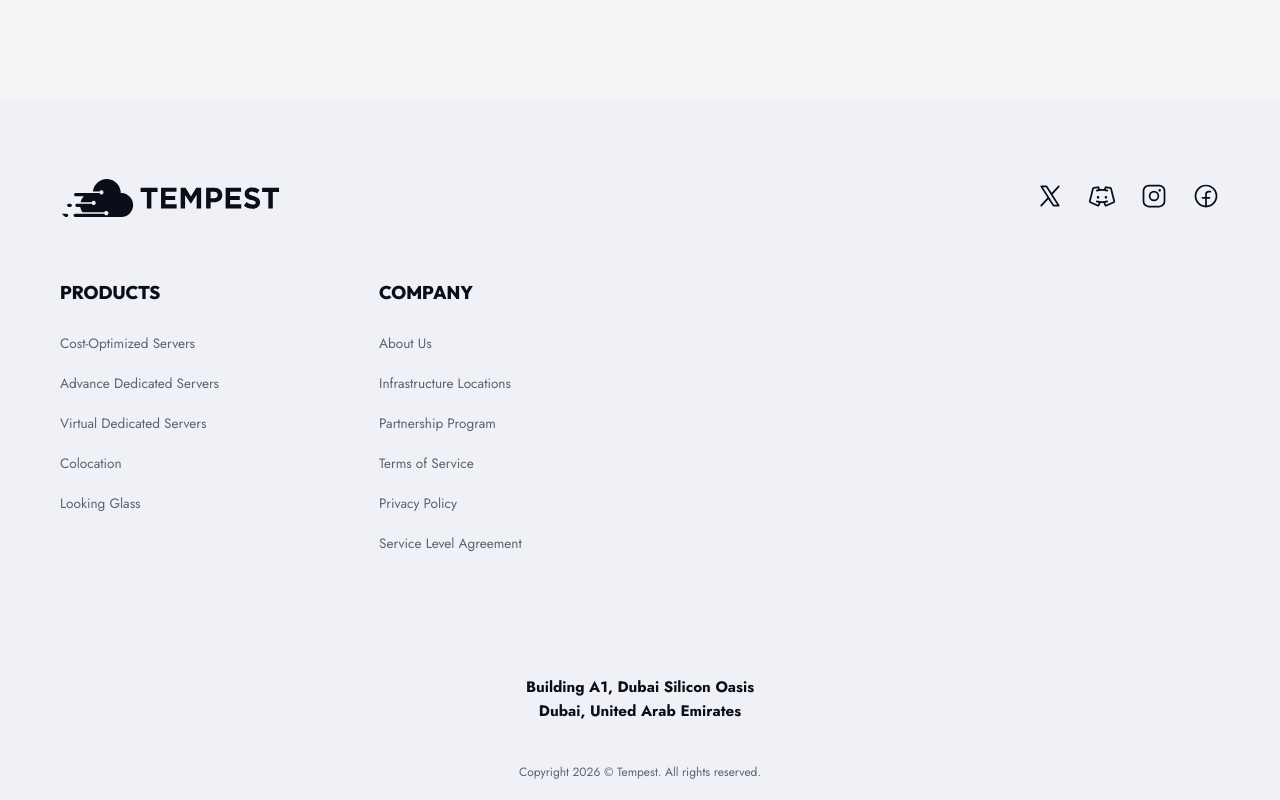
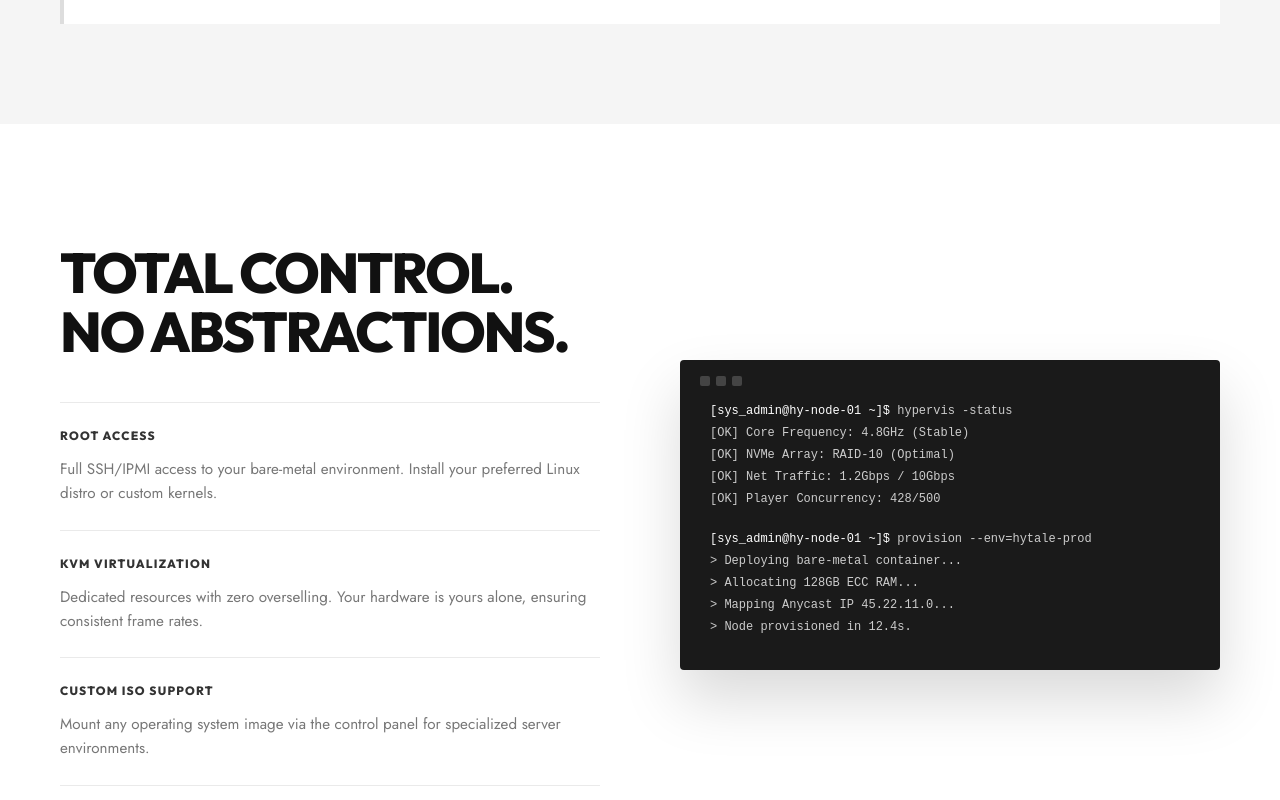
Before and after one commit to souiiii/Bytenia, a React (Vite) app: page /servers/hytale in a window 1280 px wide. Shown: the part 1860-2660 px from the top of the page. Built offline with nearby package versions, Linux system fonts and the light colour scheme; what react-world-flags would draw is missing.

Commit message:
feat: add HytaleServersPage with reliability, instance tiers, and control components

```diff
--- /dev/null
+++ b/src/components/HytaleControl/HytaleControl.css
@@ -0,0 +1,114 @@
+.hytale-control-section {
+  padding: 120px 0;
+  background-color: #ffffff;
+}
+
+.hytale-control-grid {
+  display: grid;
+  grid-template-columns: 1fr 1fr;
+  gap: 80px;
+  align-items: center;
+}
+
+.hytale-control-title {
+  font-size: 3.5rem;
+  font-weight: 900;
+  color: #111;
+  text-transform: uppercase;
+  letter-spacing: -0.04em;
+  margin: 0 0 40px 0;
+  line-height: 1.05;
+}
+
+.hytale-feature-list {
+  display: flex;
+  flex-direction: column;
+}
+
+.hytale-feature-item {
+  padding: 24px 0;
+  border-top: 1px solid #eaeaea;
+}
+
+.hytale-feature-item:last-child {
+  border-bottom: 1px solid #eaeaea;
+}
+
+.hytale-feature-name {
+  font-size: 0.75rem;
+  font-weight: 800;
+  color: #333;
+  text-transform: uppercase;
+  letter-spacing: 0.1em;
+  margin: 0 0 12px 0;
+}
+
+.hytale-feature-desc {
+  font-size: 0.95rem;
+  color: #777;
+  line-height: 1.6;
+  margin: 0;
+}
+
+.hytale-control-terminal-col {
+  display: flex;
+  justify-content: center;
+  align-items: center;
+}
+
+.hytale-terminal-window {
+  background-color: #1a1a1a;
+  border-radius: 4px;
+  box-shadow: 0 30px 60px rgba(0,0,0,0.15);
+  width: 100%;
+  max-width: 550px;
+  overflow: hidden;
+}
+
+.hytale-terminal-header {
+  display: flex;
+  gap: 6px;
+  padding: 16px 20px;
+}
+
+.hytale-term-dot {
+  width: 10px;
+  height: 10px;
+  background-color: #444;
+  border-radius: 2px;
+}
+
+.hytale-terminal-body {
+  padding: 0 30px 30px 30px;
+  font-family: monospace;
+  font-size: 0.75rem;
+  color: #ccc;
+  line-height: 1.5;
+}
+
+.hytale-term-prompt {
+  color: #fff;
+}
+
+.hytale-term-line {
+  margin-bottom: 4px;
+}
+
+/* Responsive Constraints */
+@media (max-width: 992px) {
+  .hytale-control-grid {
+    grid-template-columns: 1fr;
+    gap: 60px;
+  }
+}
+
+@media (max-width: 768px) {
+  .hytale-control-title {
+    font-size: 2.5rem;
+  }
+
+  .hytale-terminal-body {
+    font-size: 0.65rem;
+    padding: 0 20px 20px 20px;
+  }
+}
--- /dev/null
+++ b/src/components/HytaleControl/HytaleControl.jsx
@@ -0,0 +1,69 @@
+import React from 'react';
+import './HytaleControl.css';
+
+const HytaleControl = () => {
+  return (
+    <section className="hytale-control-section">
+      <div className="container">
+        <div className="hytale-control-grid">
+          <div className="hytale-control-content">
+            <h2 className="hytale-control-title">
+              TOTAL CONTROL.<br />
+              NO ABSTRACTIONS.
+            </h2>
+
+            <div className="hytale-feature-list">
+              <div className="hytale-feature-item">
+                <h4 className="hytale-feature-name">ROOT ACCESS</h4>
+                <p className="hytale-feature-desc">
+                  Full SSH/IPMI access to your bare-metal environment. Install your preferred Linux distro or custom kernels.
+                </p>
+              </div>
+              <div className="hytale-feature-item">
+                <h4 className="hytale-feature-name">KVM VIRTUALIZATION</h4>
+                <p className="hytale-feature-desc">
+                  Dedicated resources with zero overselling. Your hardware is yours alone, ensuring consistent frame rates.
+                </p>
+              </div>
+              <div className="hytale-feature-item">
+                <h4 className="hytale-feature-name">CUSTOM ISO SUPPORT</h4>
+                <p className="hytale-feature-desc">
+                  Mount any operating system image via the control panel for specialized server environments.
+                </p>
+              </div>
+            </div>
+          </div>
+
+          <div className="hytale-control-terminal-col">
+            <div className="hytale-terminal-window">
+              <div className="hytale-terminal-header">
+                <span className="hytale-term-dot"></span>
+                <span className="hytale-term-dot"></span>
+                <span className="hytale-term-dot"></span>
+              </div>
+              <div className="hytale-terminal-body">
+                <div className="hytale-term-line">
+                  <span className="hytale-term-prompt">[sys_admin@hy-node-01 ~]$</span> hypervis -status
+                </div>
+                <div className="hytale-term-line">[OK] Core Frequency: 4.8GHz (Stable)</div>
+                <div className="hytale-term-line">[OK] NVMe Array: RAID-10 (Optimal)</div>
+                <div className="hytale-term-line">[OK] Net Traffic: 1.2Gbps / 10Gbps</div>
+                <div className="hytale-term-line">[OK] Player Concurrency: 428/500</div>
+                <br />
+                <div className="hytale-term-line">
+                  <span className="hytale-term-prompt">[sys_admin@hy-node-01 ~]$</span> provision --env=hytale-prod
+                </div>
+                <div className="hytale-term-line">&gt; Deploying bare-metal container...</div>
+                <div className="hytale-term-line">&gt; Allocating 128GB ECC RAM...</div>
+                <div className="hytale-term-line">&gt; Mapping Anycast IP 45.22.11.0...</div>
+                <div className="hytale-term-line">&gt; Node provisioned in 12.4s.</div>
+              </div>
+            </div>
+          </div>
+        </div>
+      </div>
+    </section>
+  );
+};
+
+export default HytaleControl;
--- a/src/components/HytaleInstanceTiers/HytaleInstanceTiers.css
+++ b/src/components/HytaleInstanceTiers/HytaleInstanceTiers.css
@@ -11,7 +11,7 @@
 }
 
 .hytale-tiers-title {
-  font-size: 3.5rem;
+  font-size: 2.5rem;
   font-weight: 900;
   color: #111;
   text-transform: uppercase;
@@ -73,7 +73,7 @@
 }
 
 .hytale-spec-label {
-  font-size: 0.5rem;
+  font-size: 0.6rem;
   font-weight: 700;
   color: #888;
   text-transform: uppercase;
@@ -81,7 +81,7 @@
 }
 
 .hytale-spec-val {
-  font-size: 0.9rem;
+  font-size: 1.05rem;
   font-weight: 800;
   color: #111;
   line-height: 1.4;
@@ -101,14 +101,14 @@
 }
 
 .hytale-price-val {
-  font-size: 1.8rem;
+  font-size: 1.5rem;
   font-weight: 900;
   color: #111;
   letter-spacing: -0.02em;
 }
 
 .hytale-price-period {
-  font-size: 0.75rem;
+  font-size: 0.85rem;
   font-weight: 700;
   color: #666;
   margin-left: 2px;
@@ -118,7 +118,7 @@
   background-color: #000;
   color: #fff;
   border: none;
-  font-size: 0.65rem;
+  font-size: 0.7rem;
   font-weight: 800;
   padding: 16px 28px;
   text-transform: uppercase;
--- a/src/components/HytaleReliability/HytaleReliability.css
+++ b/src/components/HytaleReliability/HytaleReliability.css
@@ -30,7 +30,7 @@
 }
 
 .hytale-reliability-title {
-  font-size: 1.1rem;
+  font-size: 1.3rem;
   font-weight: 800;
   color: #111;
   text-transform: uppercase;
@@ -39,7 +39,7 @@
 }
 
 .hytale-reliability-desc {
-  font-size: 0.9rem;
+  font-size: 1rem;
   color: #777;
   line-height: 1.6;
   margin: 0;
--- a/src/pages/HytaleServersPage.jsx
+++ b/src/pages/HytaleServersPage.jsx
@@ -2,6 +2,7 @@ import React from 'react';
 import HytaleHero from '../components/HytaleHero/HytaleHero';
 import HytaleReliability from '../components/HytaleReliability/HytaleReliability';
 import HytaleInstanceTiers from '../components/HytaleInstanceTiers/HytaleInstanceTiers';
+import HytaleControl from '../components/HytaleControl/HytaleControl';
 
 const HytaleServersPage = () => {
   return (
@@ -9,6 +10,7 @@ const HytaleServersPage = () => {
       <HytaleHero />
       <HytaleReliability />
       <HytaleInstanceTiers />
+      <HytaleControl />
     </>
   );
 };
```
